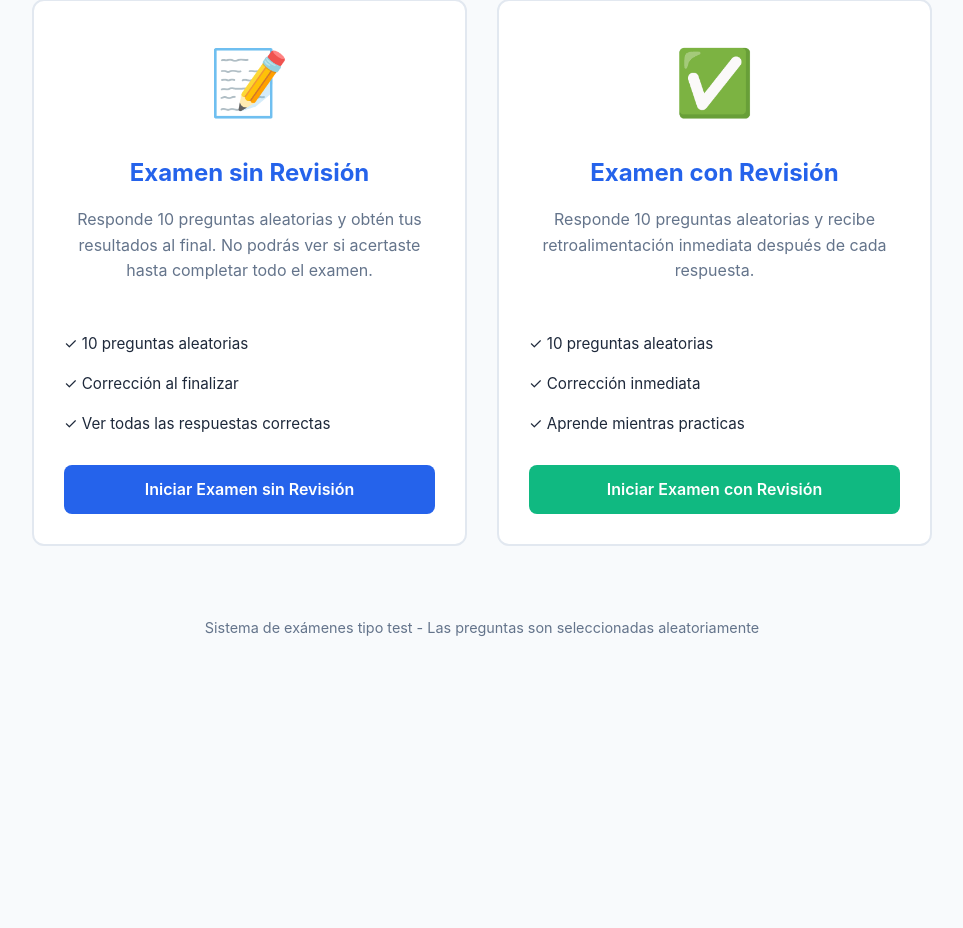
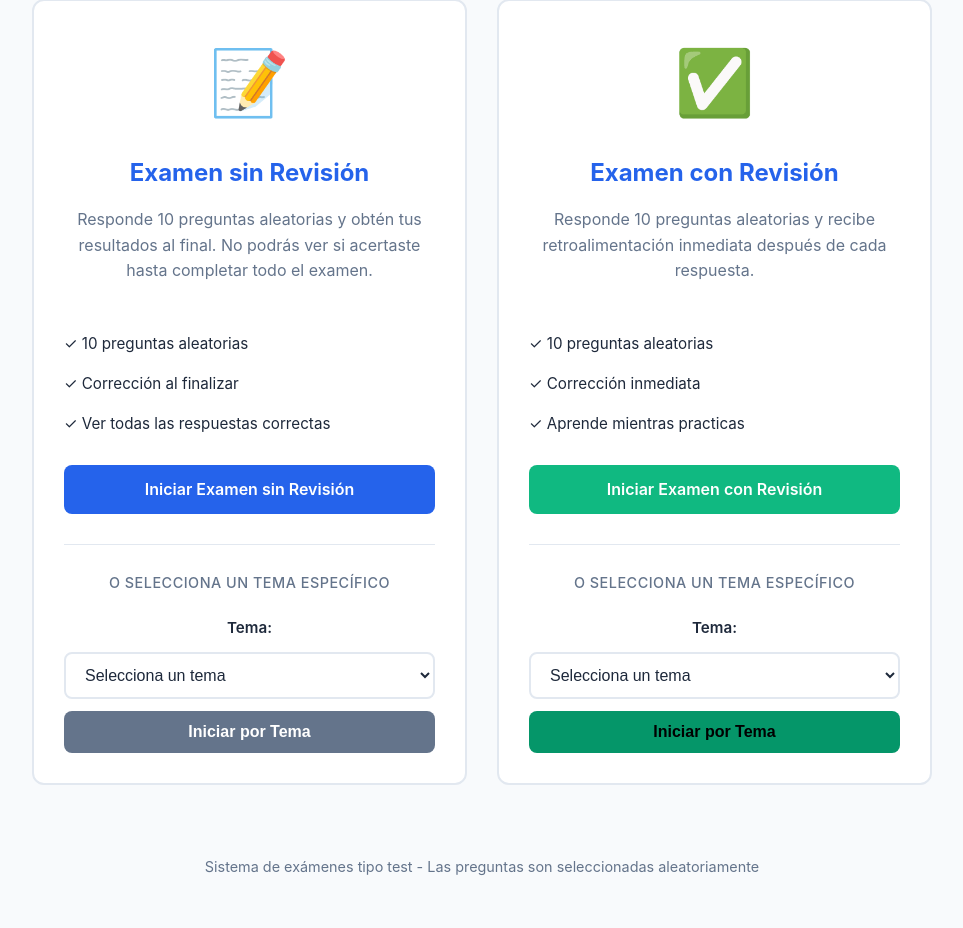
Before and after one commit to dejaimenpax/app-examenes, a Flask app: page / in a window 1280 px wide. Shown: the part 223-1151 px from the top of the page, without its empty margins (158-1121 px from the left). Before the commit the page ends 859 px from the top, so only its background shows below. Run offline with Flask 3, Linux system fonts and the light colour scheme; parts of the project's set-up code (start-up, migrations or seed data) failed here and were passed over.

Commit message:
Implement theme selection for exams and update data loading logic

```diff
--- a/app.py
+++ b/app.py
@@ -17,12 +17,49 @@ random.seed(time.time())
 
 # Cargar datos al iniciar la aplicación
 def cargar_preguntas():
-    """Carga el archivo JSON con todas las preguntas"""
-    ruta = os.path.join(os.path.dirname(__file__), 'data', 'preguntas.json')
+    """Carga todos los archivos JSON de temas y combina las preguntas"""
+    data_dir = os.path.join(os.path.dirname(__file__), 'data')
+    todas_preguntas = []
+
+    # Cargar todos los archivos de temas
+    archivos_temas = ['tema1.json', 'tema2.json', 'tema3.json', 'tema4.json',
+                      'tema5.json', 'tema6.json', 'tema7.json', 'legislacion.json']
+
+    for archivo in archivos_temas:
+        ruta = os.path.join(data_dir, archivo)
+        if os.path.exists(ruta):
+            with open(ruta, 'r', encoding='utf-8') as f:
+                tema_data = json.load(f)
+                todas_preguntas.extend(tema_data['preguntas'])
+
+    return {'preguntas': todas_preguntas}
+
+def cargar_preguntas_tema(tema):
+    """Carga las preguntas de un tema específico"""
+    data_dir = os.path.join(os.path.dirname(__file__), 'data')
+    archivo = f'{tema}.json'
+    ruta = os.path.join(data_dir, archivo)
+
+    if not os.path.exists(ruta):
+        return None
+
     with open(ruta, 'r', encoding='utf-8') as f:
         return json.load(f)
 
-# Cargar datos en memoria (hardcoded en JSON)
+def obtener_temas_disponibles():
+    """Obtiene la lista de temas disponibles"""
+    return [
+        {'id': 'tema1', 'nombre': 'Tema 1'},
+        {'id': 'tema2', 'nombre': 'Tema 2'},
+        {'id': 'tema3', 'nombre': 'Tema 3'},
+        {'id': 'tema4', 'nombre': 'Tema 4'},
+        {'id': 'tema5', 'nombre': 'Tema 5'},
+        {'id': 'tema6', 'nombre': 'Tema 6'},
+        {'id': 'tema7', 'nombre': 'Tema 7'},
+        {'id': 'legislacion', 'nombre': 'Legislación'}
+    ]
+
+# Cargar datos en memoria
 PREGUNTAS = cargar_preguntas()
 
 @app.route('/')
@@ -36,14 +73,25 @@ def examen(modo):
     if modo not in ['sin-revision', 'con-revision']:
         return "Modo no válido", 404
 
-    return render_template('examen.html', modo=modo)
+    tema = request.args.get('tema', None)
+    return render_template('examen.html', modo=modo, tema=tema)
 
 @app.route('/api/examen-aleatorio')
 def api_examen_aleatorio():
     """API para obtener 10 preguntas aleatorias"""
+    tema = request.args.get('tema', None)
+
+    # Si se especifica un tema, cargar preguntas de ese tema
+    if tema:
+        tema_data = cargar_preguntas_tema(tema)
+        if not tema_data:
+            return jsonify({'error': 'Tema no encontrado'}), 404
+        todas_preguntas = copy.deepcopy(tema_data['preguntas'])
+    else:
+        # Seleccionar de todas las preguntas
+        todas_preguntas = copy.deepcopy(PREGUNTAS['preguntas'])
+
     # Seleccionar 10 preguntas aleatorias
-    # copia profunda para no modificar el original
-    todas_preguntas = copy.deepcopy(PREGUNTAS['preguntas'])
     preguntas_seleccionadas = random.sample(todas_preguntas, min(10, len(todas_preguntas)))
 
     for pregunta in preguntas_seleccionadas:
@@ -119,6 +167,13 @@ def corregir_examen():
         'resultados': resultados
     })
 
+@app.route('/api/temas')
+def api_temas():
+    """API para obtener la lista de temas disponibles"""
+    return jsonify({
+        'temas': obtener_temas_disponibles()
+    })
+
 if __name__ == '__main__':
     # Ejecutar en modo debug para desarrollo
     app.run(debug=True, host='0.0.0.0', port=5000)
--- a/static/css/styles.css
+++ b/static/css/styles.css
@@ -139,6 +139,78 @@ header h1 {
     padding: 15px 30px;
     font-size: 1.1rem;
     margin-top: auto;
+}
+
+/* Sección de tema específico */
+.tema-especifico-section {
+    margin-top: 30px;
+    padding-top: 25px;
+    border-top: 1px solid var(--border-color);
+}
+
+.divider {
+    text-align: center;
+    margin-bottom: 20px;
+}
+
+.divider span {
+    color: var(--text-secondary);
+    font-size: 0.9rem;
+    font-weight: 500;
+    text-transform: uppercase;
+    letter-spacing: 0.5px;
+}
+
+.tema-selector-container {
+    display: flex;
+    flex-direction: column;
+    gap: 12px;
+    align-items: stretch;
+}
+
+.tema-selector-container label {
+    font-weight: 600;
+    color: var(--text-primary);
+    font-size: 0.95rem;
+}
+
+.tema-select {
+    padding: 12px 15px;
+    border: 2px solid var(--border-color);
+    border-radius: 8px;
+    font-size: 1rem;
+    background: white;
+    color: var(--text-primary);
+    cursor: pointer;
+    transition: all 0.2s ease;
+}
+
+.tema-select:hover {
+    border-color: var(--primary-color);
+}
+
+.tema-select:focus {
+    outline: none;
+    border-color: var(--primary-color);
+    box-shadow: 0 0 0 3px rgba(37, 99, 235, 0.1);
+}
+
+.btn-secondary {
+    background: var(--secondary-color);
+    padding: 12px 20px;
+}
+
+.btn-secondary:hover {
+    background: #475569;
+}
+
+.btn-success-secondary {
+    background: #059669;
+    padding: 12px 20px;
+}
+
+.btn-success-secondary:hover {
+    background: #047857;
 }
 
 /* Contenedor de preguntas */
--- a/templates/index.html
+++ b/templates/index.html
@@ -30,6 +30,21 @@
                     <a href="/examen/sin-revision" class="btn btn-primary btn-large">
                         Iniciar Examen sin Revisión
                     </a>
+
+                    <div class="tema-especifico-section">
+                        <div class="divider">
+                            <span>o selecciona un tema específico</span>
+                        </div>
+                        <div class="tema-selector-container">
+                            <label for="tema-sin-revision">Tema:</label>
+                            <select id="tema-sin-revision" class="tema-select">
+                                <option value="">Cargando temas...</option>
+                            </select>
+                            <button id="btn-tema-sin-revision" class="btn btn-secondary">
+                                Iniciar por Tema
+                            </button>
+                        </div>
+                    </div>
                 </div>
 
                 <div class="modo-card">
@@ -47,6 +62,21 @@
                     <a href="/examen/con-revision" class="btn btn-success btn-large">
                         Iniciar Examen con Revisión
                     </a>
+
+                    <div class="tema-especifico-section">
+                        <div class="divider">
+                            <span>o selecciona un tema específico</span>
+                        </div>
+                        <div class="tema-selector-container">
+                            <label for="tema-con-revision">Tema:</label>
+                            <select id="tema-con-revision" class="tema-select">
+                                <option value="">Cargando temas...</option>
+                            </select>
+                            <button id="btn-tema-con-revision" class="btn btn-success-secondary">
+                                Iniciar por Tema
+                            </button>
+                        </div>
+                    </div>
                 </div>
             </div>
         </main>
@@ -55,5 +85,53 @@
             <p>Sistema de exámenes tipo test - Las preguntas son seleccionadas aleatoriamente</p>
         </footer>
     </div>
+
+    <script>
+        // Cargar temas disponibles al cargar la página
+        document.addEventListener('DOMContentLoaded', async () => {
+            try {
+                const response = await fetch('/api/temas');
+                const data = await response.json();
+
+                // Poblar ambos selectores
+                const selectSinRevision = document.getElementById('tema-sin-revision');
+                const selectConRevision = document.getElementById('tema-con-revision');
+
+                const opcionesHTML = '<option value="">Selecciona un tema</option>' +
+                    data.temas.map(tema =>
+                        `<option value="${tema.id}">${tema.nombre}</option>`
+                    ).join('');
+
+                selectSinRevision.innerHTML = opcionesHTML;
+                selectConRevision.innerHTML = opcionesHTML;
+
+                // Agregar event listeners a los botones
+                document.getElementById('btn-tema-sin-revision').addEventListener('click', () => {
+                    const tema = selectSinRevision.value;
+                    if (tema) {
+                        window.location.href = `/examen/sin-revision?tema=${tema}`;
+                    } else {
+                        alert('Por favor, selecciona un tema');
+                    }
+                });
+
+                document.getElementById('btn-tema-con-revision').addEventListener('click', () => {
+                    const tema = selectConRevision.value;
+                    if (tema) {
+                        window.location.href = `/examen/con-revision?tema=${tema}`;
+                    } else {
+                        alert('Por favor, selecciona un tema');
+                    }
+                });
+
+            } catch (error) {
+                console.error('Error al cargar temas:', error);
+                document.getElementById('tema-sin-revision').innerHTML =
+                    '<option value="">Error al cargar temas</option>';
+                document.getElementById('tema-con-revision').innerHTML =
+                    '<option value="">Error al cargar temas</option>';
+            }
+        });
+    </script>
 </body>
 </html>
```
Also changed, not shown: HISTORIAL_COPILOT.md (added, +77 -0 lines), static/js/app.js (+8 -1 lines).
